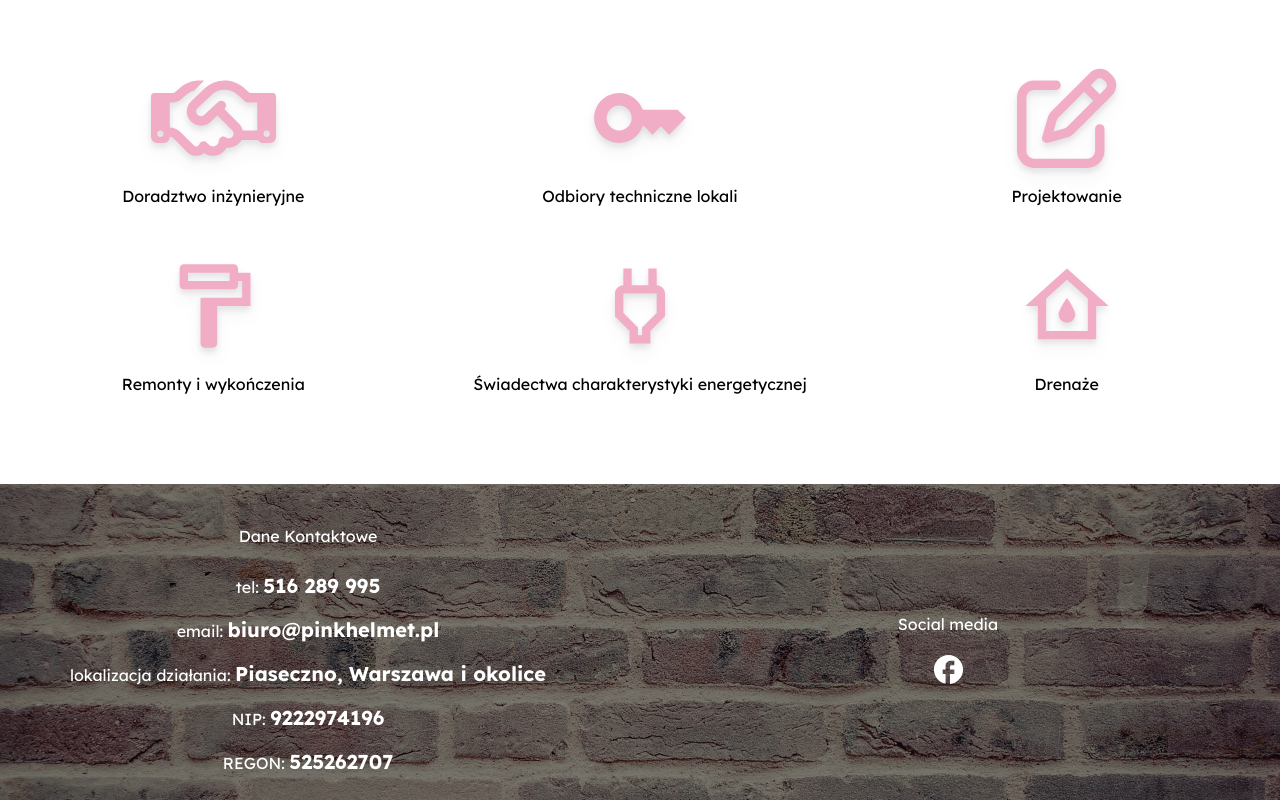
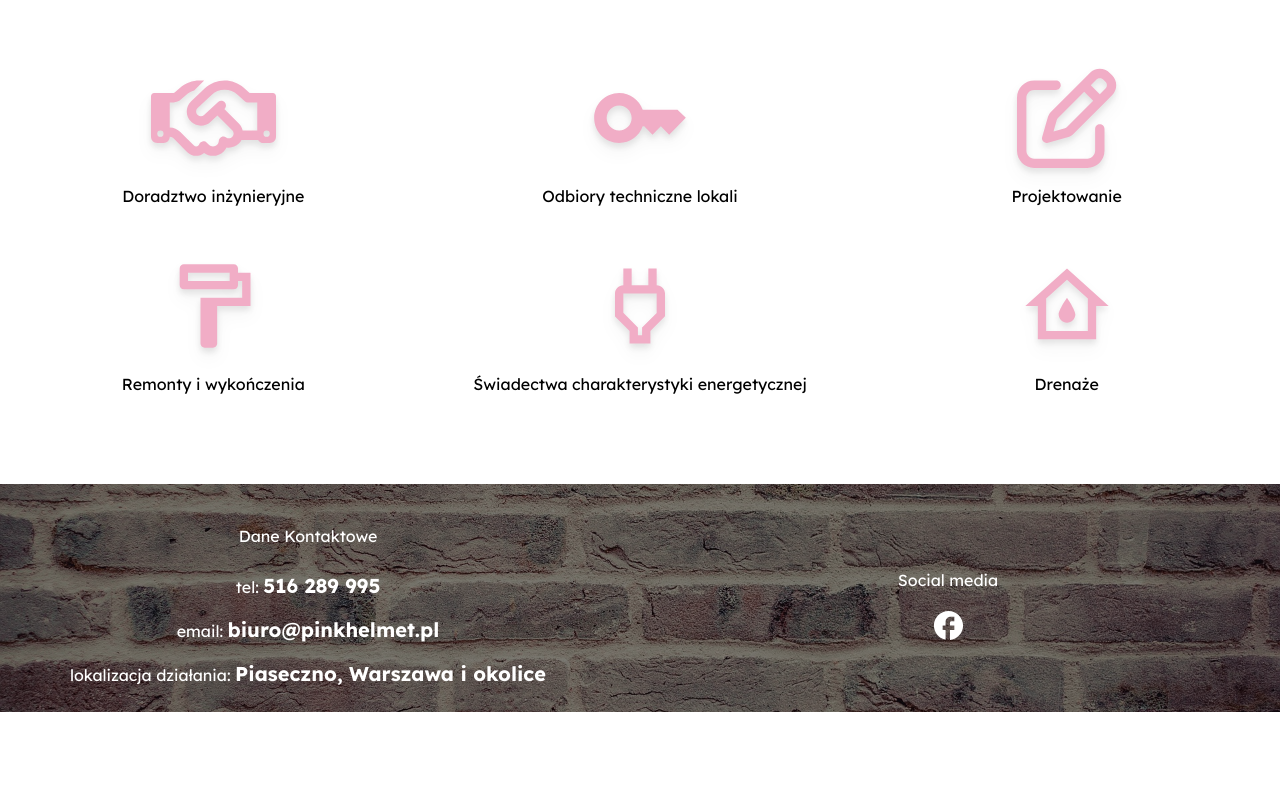
Before and after one commit to PinkHelmet/pink, a Next.js app: page / in a window 1280 px wide. Shown: the part 1516-2316 px from the top of the page. After the commit the page ends 2228 px from the top, so only its background shows below. Built offline with nearby package versions, Linux system fonts and the light colour scheme; a web font is replaced by a local one.

Commit message:
usuniecie nipu i regonu ze stopki

```diff
--- a/components/Footer.js
+++ b/components/Footer.js
@@ -37,14 +37,6 @@ const Footer = () => {
                 Piaseczno, Warszawa i okolice
               </span>
             </p>
-            <p className="p-2 ">
-              <span className="font-regular">NIP:</span>{" "}
-              <span className="text-xl font-bold">{siteMetadata.NIP}</span>
-            </p>
-            <p className="p-2 ">
-              <span className="font-regular">REGON:</span>{" "}
-              <span className="text-xl font-bold">{siteMetadata.REGON}</span>
-            </p>
           </div>
         </div>
       </div>
```
